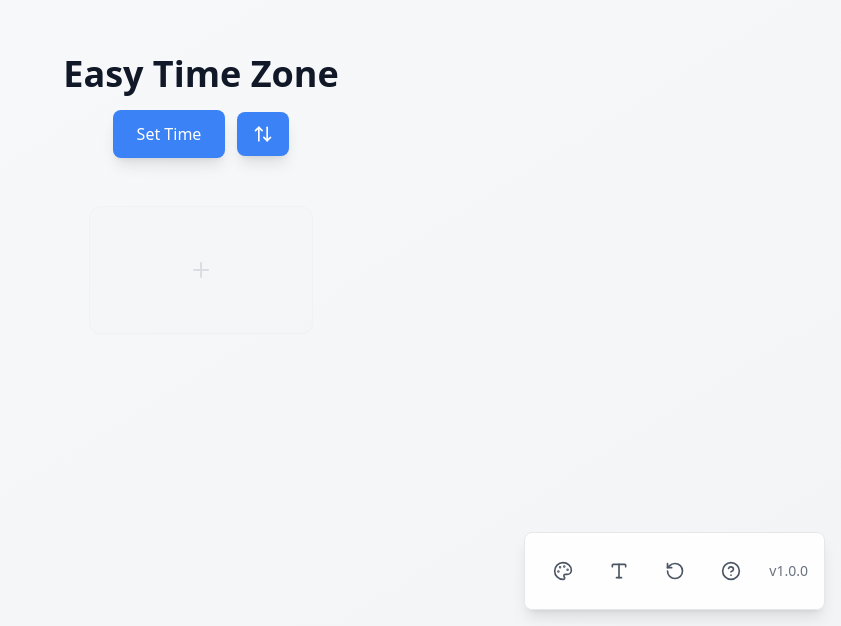
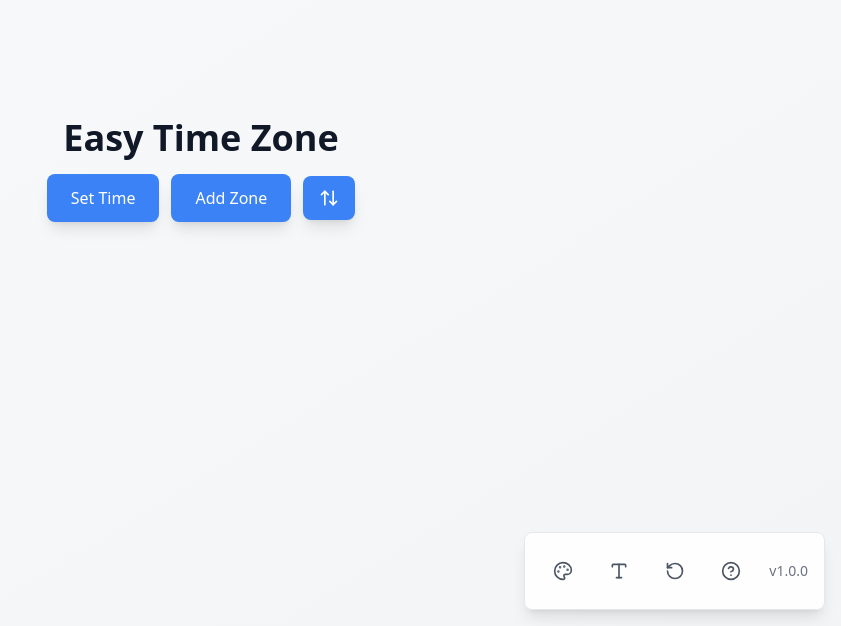
Before and after one commit to adsayyed/EasyTimeZone, a React (Vite) app: page / in a window 1280 px wide. Shown: the part 174-800 px from the top of the page, without its empty margins (439-1280 px from the left). Built offline with nearby package versions, Linux system fonts and the light colour scheme.

Commit message:
Replace + icon with 'Add Zone' button next to 'Set Time'

```diff
--- a/src/App.tsx
+++ b/src/App.tsx
@@ -230,6 +230,32 @@ function App() {
             </button>
 
             <button
+              onClick={() => setShowAddModal(true)}
+              className={`px-4 py-2 md:px-6 md:py-3 rounded-lg font-medium transition-all duration-200 hover:scale-105 shadow-lg text-white ${
+                theme === 'blue' ? 'bg-blue-600 hover:bg-blue-700 text-white' :
+                theme === 'green' ? 'bg-green-600 hover:bg-green-700 text-white' :
+                theme === 'purple' ? 'bg-purple-600 hover:bg-purple-700 text-white' :
+                theme === 'red' ? 'bg-red-600 hover:bg-red-700 text-white' :
+                theme === 'orange' ? 'bg-orange-600 hover:bg-orange-700 text-white' :
+                theme === 'yellow' ? 'bg-yellow-600 hover:bg-yellow-700 text-white' :
+                theme === 'pink' ? 'bg-pink-600 hover:bg-pink-700 text-white' :
+                theme === 'indigo' ? 'bg-indigo-600 hover:bg-indigo-700 text-white' :
+                theme === 'teal' ? 'bg-teal-600 hover:bg-teal-700 text-white' :
+                theme === 'cyan' ? 'bg-cyan-600 hover:bg-cyan-700 text-white' :
+                theme === 'emerald' ? 'bg-emerald-600 hover:bg-emerald-700 text-white' :
+                theme === 'lime' ? 'bg-lime-600 hover:bg-lime-700 text-white' :
+                theme === 'amber' ? 'bg-amber-600 hover:bg-amber-700 text-white' :
+                theme === 'rose' ? 'bg-rose-600 hover:bg-rose-700 text-white' :
+                theme === 'dark' ? 'bg-blue-600 hover:bg-blue-700 text-white' :
+                theme === 'oled' ? 'bg-gray-600 hover:bg-gray-700 text-white' :
+                'bg-blue-500 hover:bg-blue-600 text-white'
+              }`}
+              aria-label="Add new time zone"
+            >
+              Add Zone
+            </button>
+
+            <button
               onClick={handleSort}
               className={`px-3 py-2 md:px-4 md:py-3 rounded-lg font-medium transition-all duration-200 hover:scale-105 shadow-lg text-white ${
                 theme === 'blue' ? 'bg-blue-600 hover:bg-blue-700 text-white' :
@@ -273,53 +299,6 @@ function App() {
                 onTimeClick={handleTimeZoneTimeClick}
               />
             ))}
-
-            {/* Add Zone Button */}
-            <button
-              onClick={() => setShowAddModal(true)}
-              className={`
-                w-14 h-14 sm:w-16 sm:h-16 lg:w-56 lg:h-32 rounded-xl flex items-center justify-center
-                transition-all duration-300 hover:scale-105 hover:shadow-xl
-                opacity-30 hover:opacity-80 shadow-sm hover:shadow-lg
-                ${
-                theme === 'dark'
-                  ? 'bg-gray-800 hover:bg-gray-600 text-gray-500 hover:text-gray-200 border border-gray-700'
-                  : theme === 'oled'
-                  ? 'bg-gray-900 hover:bg-gray-700 text-gray-600 hover:text-gray-200 border border-gray-800'
-                  : theme === 'blue'
-                  ? 'bg-blue-100 hover:bg-blue-200 text-blue-400 hover:text-blue-700 border border-blue-200'
-                  : theme === 'green'
-                  ? 'bg-green-100 hover:bg-green-200 text-green-400 hover:text-green-700 border border-green-200'
-                  : theme === 'purple'
-                  ? 'bg-purple-100 hover:bg-purple-200 text-purple-400 hover:text-purple-700 border border-purple-200'
-                  : theme === 'red'
-                  ? 'bg-red-100 hover:bg-red-200 text-red-400 hover:text-red-700 border border-red-200'
-                  : theme === 'orange'
-                  ? 'bg-orange-100 hover:bg-orange-200 text-orange-400 hover:text-orange-700 border border-orange-200'
-                  : theme === 'yellow'
-                  ? 'bg-yellow-100 hover:bg-yellow-200 text-yellow-400 hover:text-yellow-700 border border-yellow-200'
-                  : theme === 'pink'
-                  ? 'bg-pink-100 hover:bg-pink-200 text-pink-400 hover:text-pink-700 border border-pink-200'
-                  : theme === 'indigo'
-                  ? 'bg-indigo-100 hover:bg-indigo-200 text-indigo-400 hover:text-indigo-700 border border-indigo-200'
-                  : theme === 'teal'
-                  ? 'bg-teal-100 hover:bg-teal-200 text-teal-400 hover:text-teal-700 border border-teal-200'
-                  : theme === 'cyan'
-                  ? 'bg-cyan-100 hover:bg-cyan-200 text-cyan-400 hover:text-cyan-700 border border-cyan-200'
-                  : theme === 'emerald'
-                  ? 'bg-emerald-100 hover:bg-emerald-200 text-emerald-400 hover:text-emerald-700 border border-emerald-200'
-                  : theme === 'lime'
-                  ? 'bg-lime-100 hover:bg-lime-200 text-lime-400 hover:text-lime-700 border border-lime-200'
-                  : theme === 'amber'
-                  ? 'bg-amber-100 hover:bg-amber-200 text-amber-400 hover:text-amber-700 border border-amber-200'
-                  : theme === 'rose'
-                  ? 'bg-rose-100 hover:bg-rose-200 text-rose-400 hover:text-rose-700 border border-rose-200'
-                  : 'bg-gray-100 hover:bg-gray-200 text-gray-400 hover:text-gray-600 border border-gray-200'
-              }`}
-              aria-label="Add new time zone"
-            >
-              <Plus size={20} className="sm:w-6 sm:h-6" />
-            </button>
           </div>
         </main>
 
```
